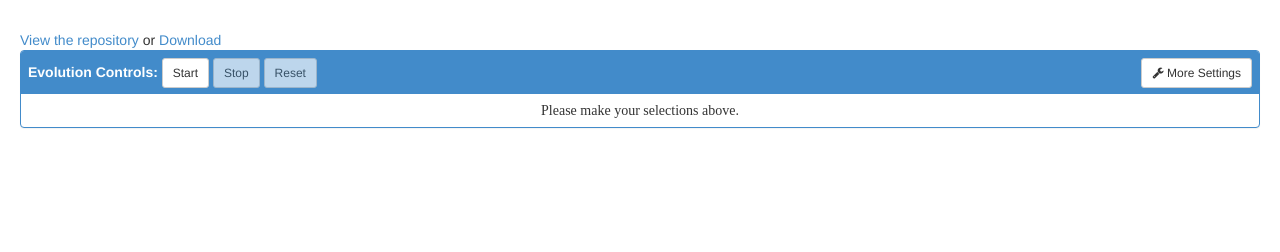
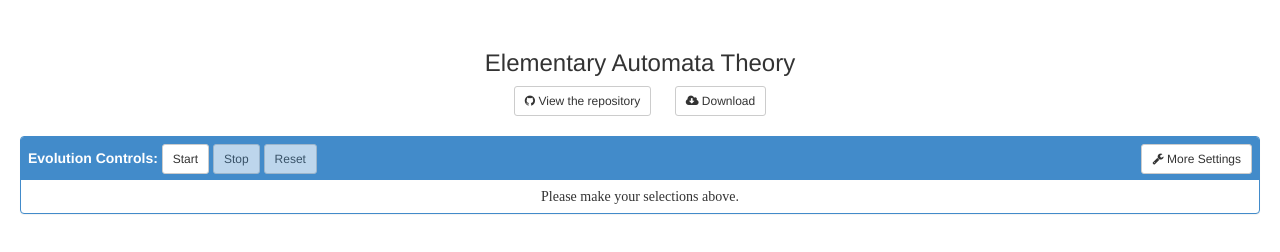
Before and after one commit to cpswaim/automata, a plain HTML site: page index.html in a window 1280 px wide. Drawn offline with Linux system fonts and the light colour scheme.

Commit message:
adding buttons instead of boring links. Also a title.

```diff
--- a/css/main.css
+++ b/css/main.css
@@ -79,6 +79,12 @@ body{
 #clearSettingsButton{
     float:right;
 }
+#links {
+    text-align: center;
+}
+#title {
+    text-align: center;
+}
 .cell{
     height:5px;
     width:5px;
--- a/index.html
+++ b/index.html
@@ -17,7 +17,22 @@
 
 </head>
 	<body>
-        <a href="https://github.com/cpswaim/automata">View the repository</a> or <a href="https://github.com/cpswaim/automata/archive/master.zip">Download</a>
+        <h3 id="title">Elementary Automata Theory</h3>
+        <div id="links">
+            <a href="https://github.com/cpswaim/automata">
+                <button type="button" class="btn btn-default btn-sm">
+                    <i class="icon icon-github icon-lg"></i>
+                    View the repository
+                </button>
+            </a>
+            &nbsp;&nbsp;&nbsp;&nbsp;
+            <a href="https://github.com/cpswaim/automata/archive/master.zip">
+                <button type="button" class="btn btn-default btn-sm">
+                    <i class="icon icon-cloud-download icon-lg"></i>
+                    Download
+                </button>
+            </a>
+        </div>
         <br />
         <div id="application" class="panel panel-primary">
             <div id="toolbar" class="panel-heading">
```
